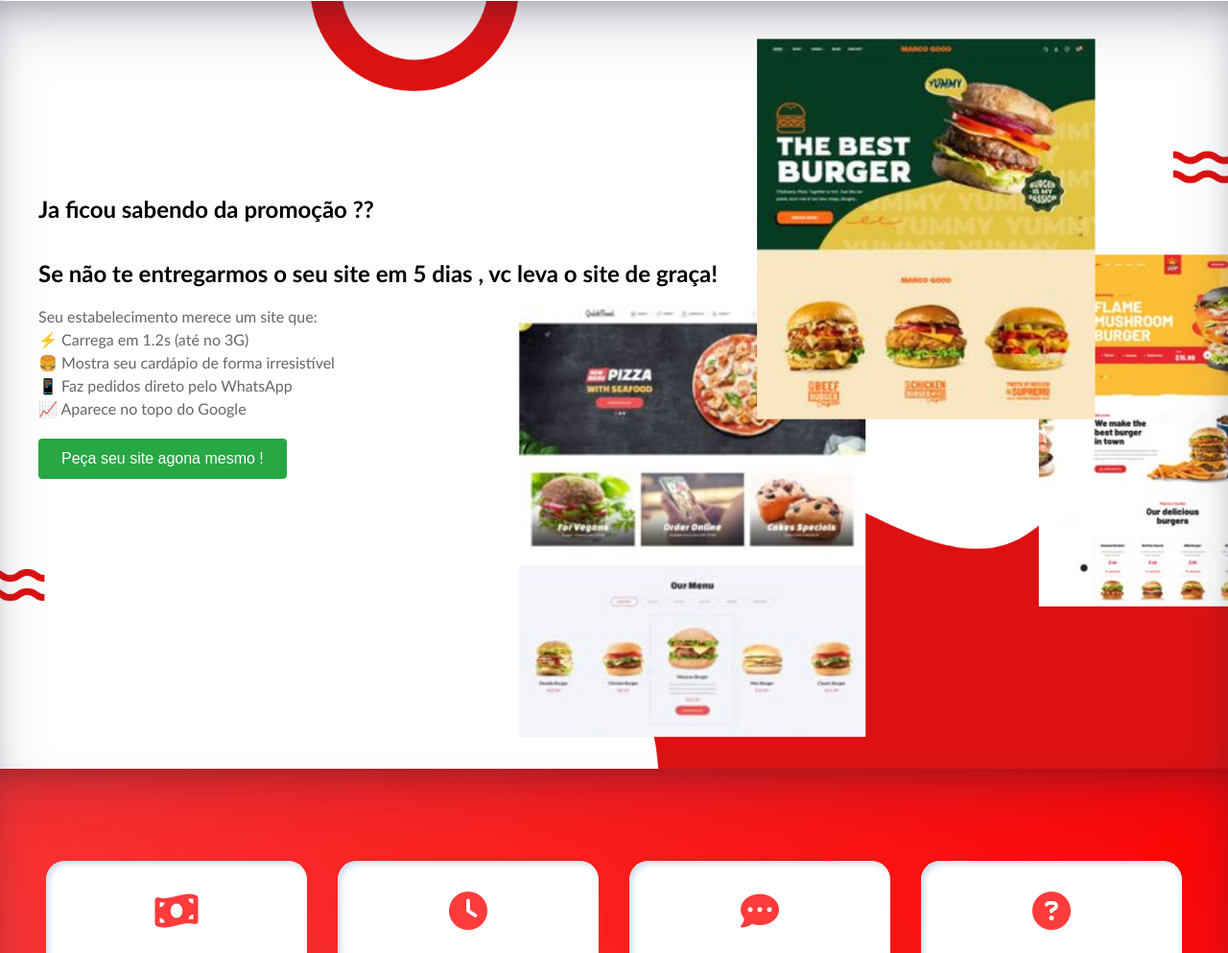
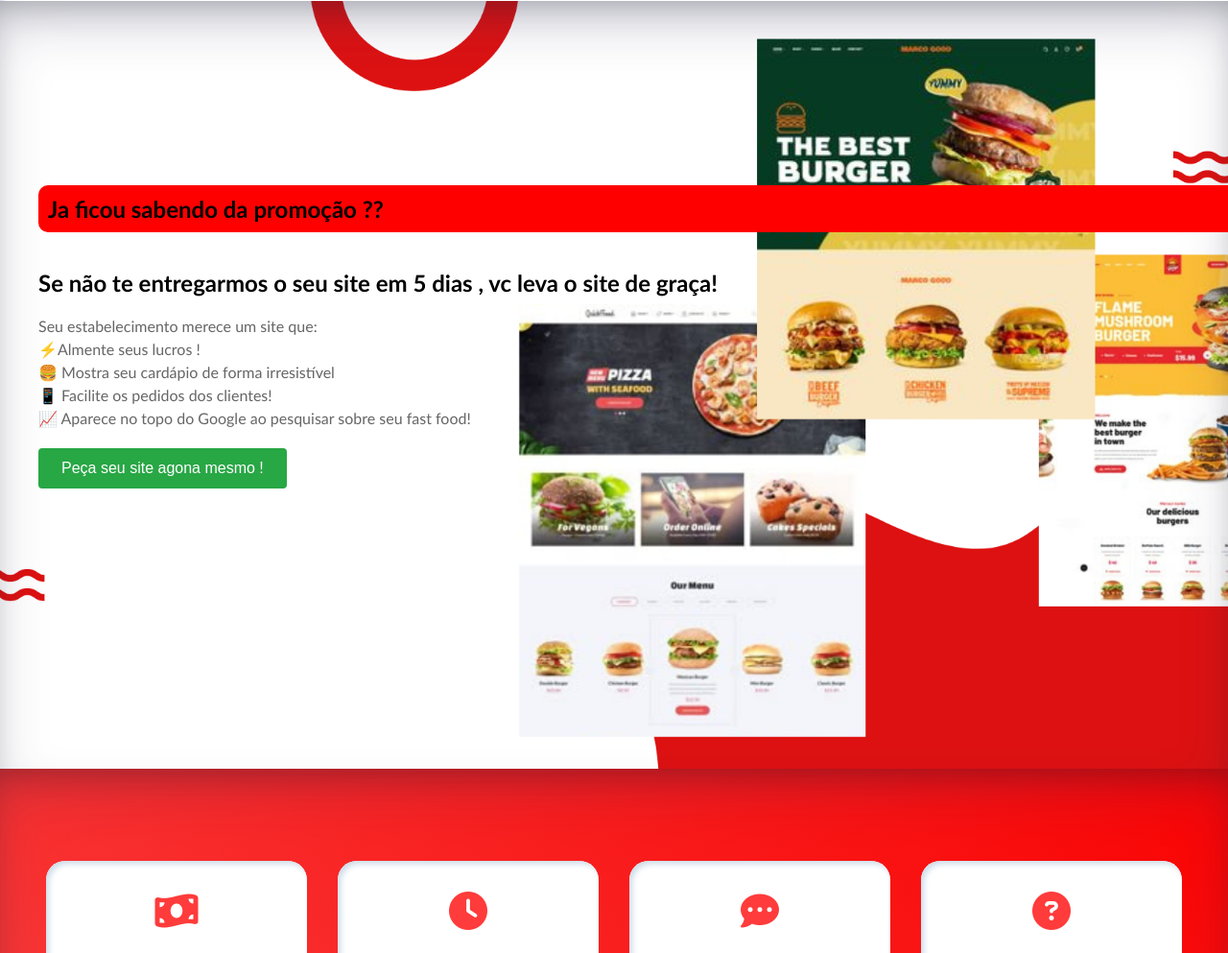
Before and after one commit to sitesfood/stesfood, a plain HTML site: page index.html in a window 1280 px wide. Shown: the part 1029-2022 px from the top of the page at 96% size. Drawn offline with nearby package versions, Linux system fonts and the light colour scheme.

Commit message:
Update index.html
sites food 2.0 primeira atualização

```diff
--- a/index.html
+++ b/index.html
@@ -63,11 +63,11 @@
 
         <div class="amostra">
            <div class="deus">
-               <h2 data-aos="fade-left" >Ja ficou sabendo da promoção ??</h2>
+               <h2 style="background-color: red; border-radius: 10px; width: 100%; padding: 10px;" data-aos="fade-left" >Ja ficou sabendo da promoção ??</h2>
                <br><br>
                <h2 data-aos="fade-left">Se não te entregarmos o seu site em 5 dias , vc leva o site de graça!</h2>
                <br>
-               <p data-aos="fade-left" style="font-size: 16px;">Seu estabelecimento merece um site que: <br>⚡ Carrega em 1.2s (até no 3G) <br> 🍔 Mostra seu cardápio de forma irresistível <br>📱 Faz pedidos direto pelo WhatsApp <br>📈 Aparece no topo do Google </p> <br>
+               <p data-aos="fade-left" style="font-size: 16px;">Seu estabelecimento merece um site que: <br>⚡Almente seus lucros !<br> 🍔 Mostra seu cardápio de forma irresistível <br>📱 Facilite os pedidos dos clientes! <br>📈 Aparece no topo do Google ao pesquisar sobre seu fast food! </p> <br>
                <a href="https://www.contate.me/sitesfood"><button data-aos="fade-left" class="btn-verde">Peça seu site agona mesmo !</button></a>
            </div>
         </div>
```
